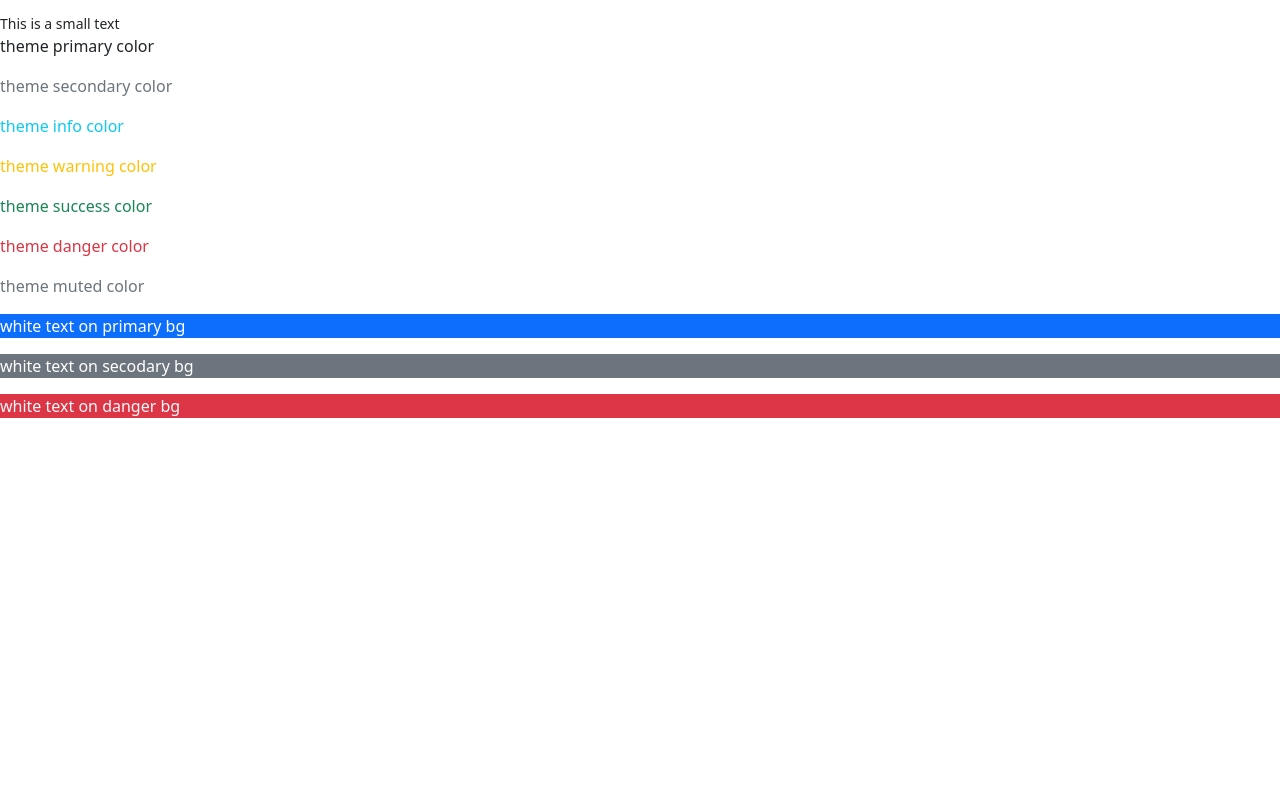
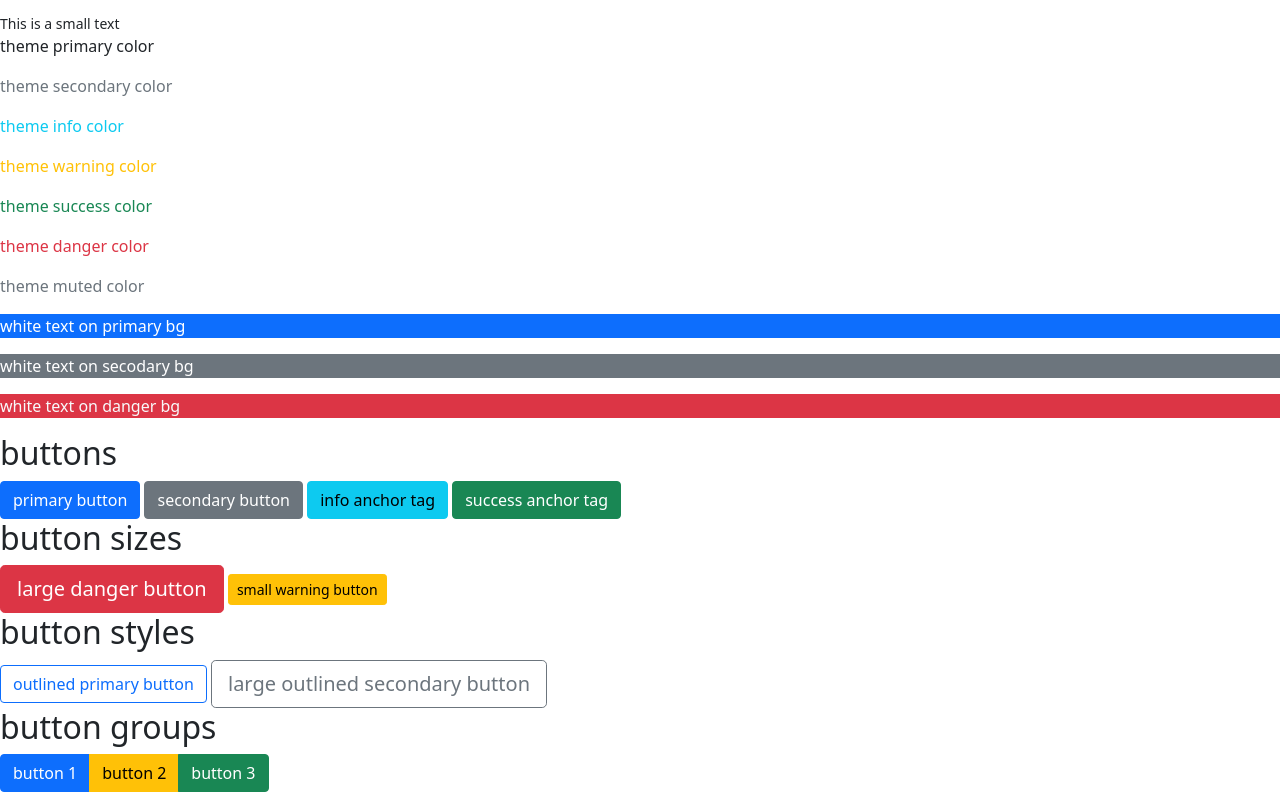
Before and after one commit to hamsebarood/boostrapninja, a plain HTML site: page index.html in a window 1280 px wide. Shown: the part 919-1711 px from the top of the page. Before the commit the page ends 1353 px from the top, so only its background shows below. Drawn offline with nearby package versions, Linux system fonts and the light colour scheme.

Commit message:
lines added

```diff
--- a/index.html
+++ b/index.html
@@ -46,9 +46,37 @@
 <p class="text-white bg-primary">white text on primary bg</p>
 <p class="text-white bg-secondary">white text on secodary bg</p>
 <p class="text-light bg-danger">white text on danger bg</p>
+<!--basic button-->
+    <h2>buttons</h2>
+
+    <button class="btn btn-primary">primary button</button>
+    <button class="btn btn-secondary">secondary button</button>
+    <a href="#" class="btn btn-info">info anchor tag</a>
+    <a href="#" class="btn btn-success">success anchor tag</a>
+
+<!--button sizes-->
+<h2>button sizes</h2>
+
+<button class="btn btn-lg btn-danger">large danger button</button>
+<button class="btn btn-sm btn-warning">small warning button</button>
+
+
+<!--button styles-->
+<h2>button styles</h2>
+
+<button class="btn btn-outline-primary">outlined primary button</button>
+<button class="btn btn-outline-secondary btn-lg">large outlined secondary button</button>
+<!---button groups-->
+<h2>button groups</h2>
+
+<div class="btn-group">
+    <a href="#" class="btn btn-primary">button 1</a>
+    <a href="#" class="btn btn-warning">button 2</a>
+    <a href="#" class="btn btn-success">button 3</a>
 
 
 
+</div>
 
 
 
```
